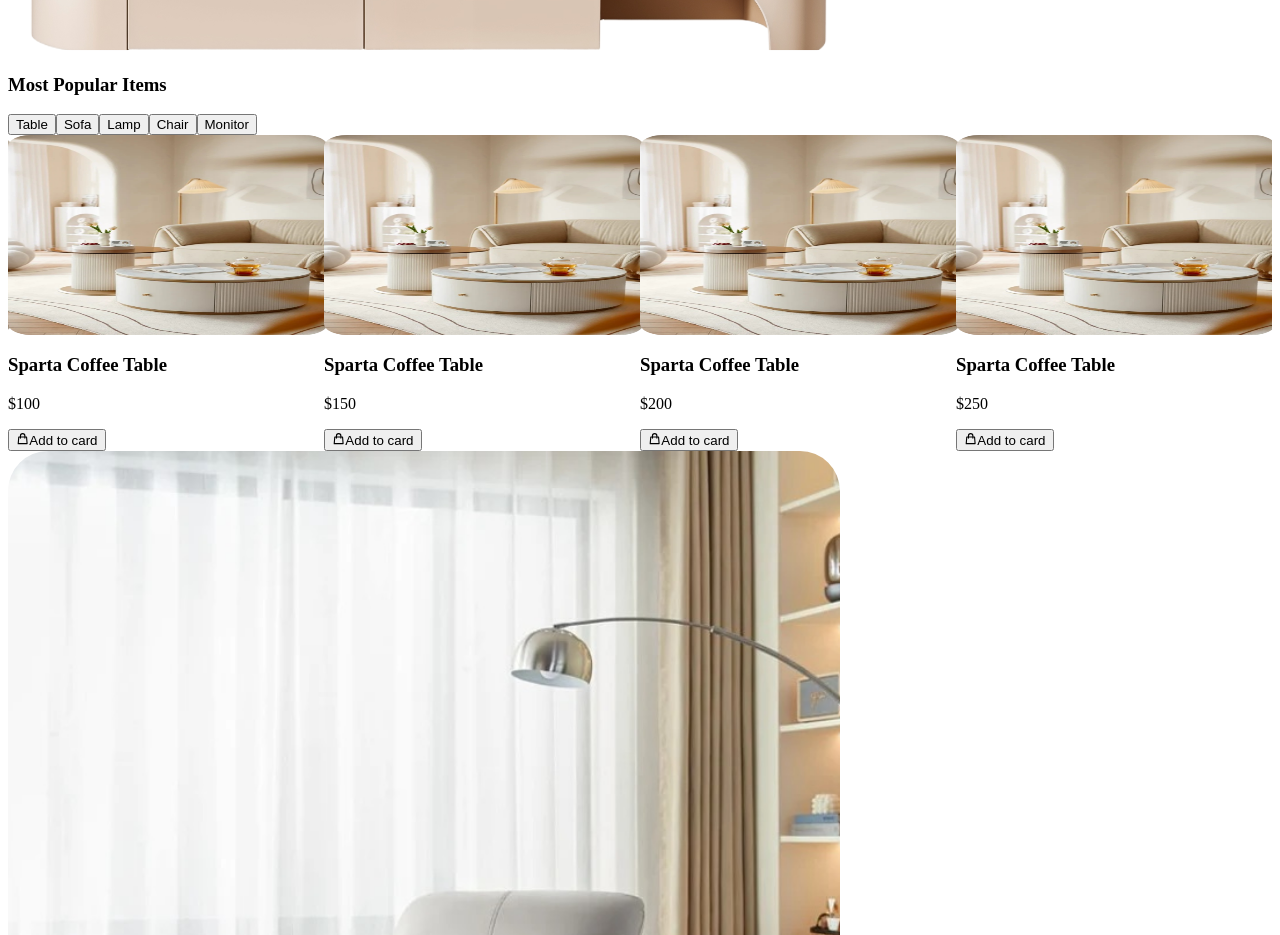
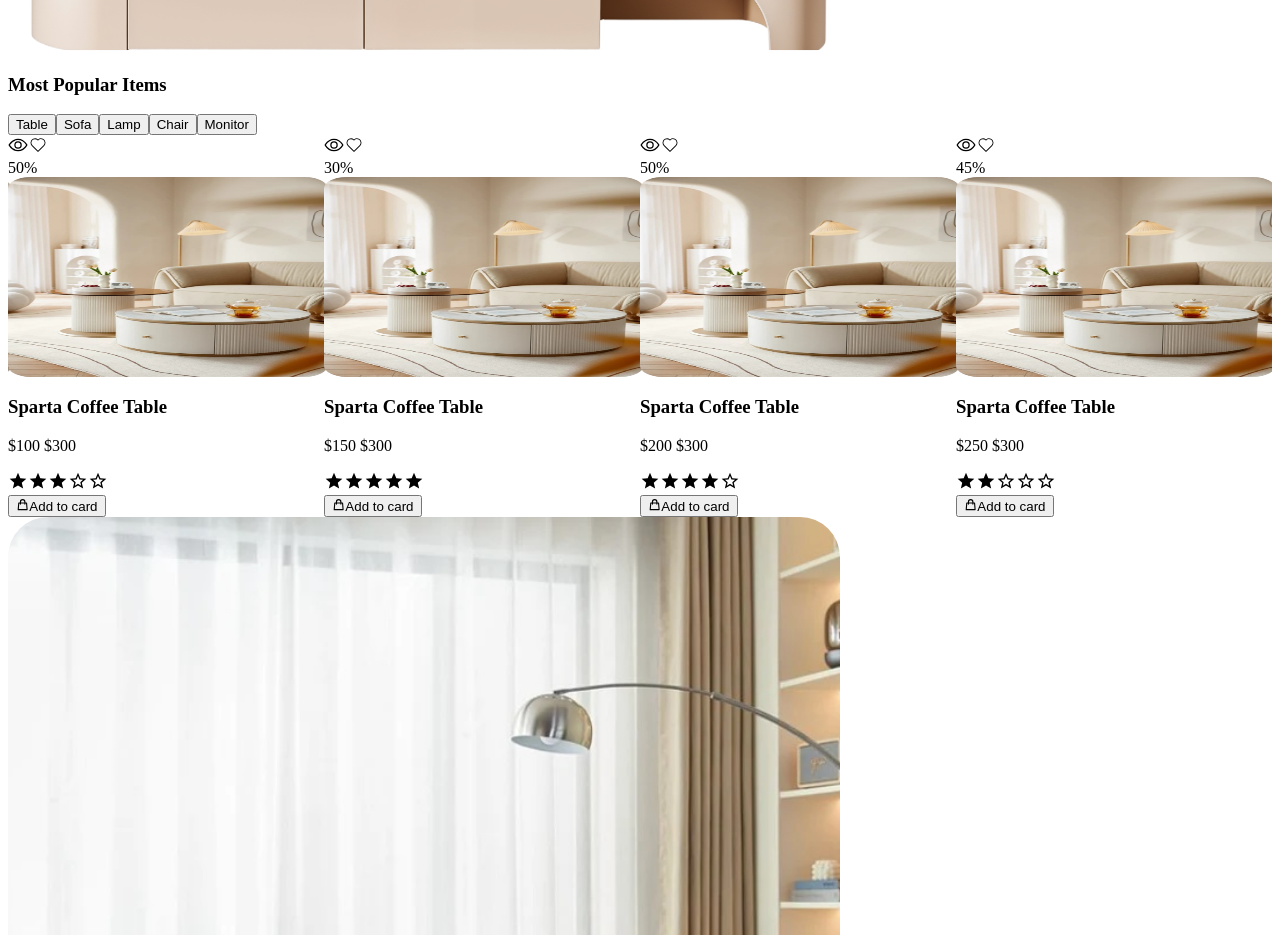
Before and after one commit to mujtabacodes/avenue39, a Next.js app in the folder client/: page /home in a window 1280 px wide. Shown: the part 6220-7155 px from the top of the page. Built offline with nearby package versions, Linux system fonts and the light colour scheme.

Commit message:
product card fixes

```diff
--- a/client/src/app/layout.tsx
+++ b/client/src/app/layout.tsx
@@ -6,8 +6,8 @@ import '@styles/style.css';
 const inter = Open_Sans({ subsets: ['latin'] });
 
 export const metadata: Metadata = {
-  title: 'Create Next App',
-  description: 'Generated by create next app',
+  title: 'Avenue 39',
+  description: 'Best ecommerce website',
 };
 
 export default function RootLayout({
--- a/client/src/components/ui/card.tsx
+++ b/client/src/components/ui/card.tsx
@@ -2,21 +2,46 @@
 
 import React from 'react';
 import Image from 'next/image';
-import { Card } from '@/types/types';
+import { ICard } from '@/types/types';
 import { HiOutlineShoppingBag } from "react-icons/hi";
-
+import { MdStar, MdStarBorder } from 'react-icons/md';
+import { IoEyeOutline } from 'react-icons/io5';
+import { CiHeart } from 'react-icons/ci';
 
 
 interface CardProps {
-  card: Card;
+  card: ICard;
 }
 
 const Card: React.FC<CardProps> = ({ card }) => {
+
+  const renderStars = () => {
+    const stars = [];
+    for (let i = 1; i <= 5; i++) {
+      if (i <= card.reviews) {
+        stars.push(<MdStar key={i} size={20} className='text-yellow-400' />);
+      } else {
+        stars.push(<MdStarBorder key={i} size={20} className='text-yellow-400' />);
+      }
+    }
+    return stars;
+  };
+
   return (
-    <div className="bg-white rounded-lg text-center">
+    <div className="bg-white rounded-lg text-center relative product-card">
+      <div className='bg-white rounded-full absolute top-4 right-8 flex flex-col gap-2 p-2 product-hover-icons z-[1]'>
+      <IoEyeOutline size={20} />
+      <CiHeart size={20} />
+      </div>
+      <div className='relative'>
+      <span className='absolute top-4 left-4 text-white text-xs font-light bg-red-500 rounded-full w-14 h-6 flex justify-center items-center'>{card.sale}</span>
       <Image src={card.image} alt={card.heading} width={320} height={200} className="object-cover rounded-t-lg" />
+      </div>
       <h3 className="text-lg font-semibold mt-2">{card.heading}</h3>
-      <p className="text-md font-semibold mt-1">{card.price}</p>
+      <p className="text-md font-semibold mt-1">{card.price} <span className='line-through text-secondary-foreground ms-2'>{card.discount}</span></p>
+      <div className='flex gap-1 mt-2 items-center justify-center'>
+      {renderStars()}
+      </div>
       <div className='text-center flex justify-center'>
       <button className="mt-4 px-4 py-2 text-primary border border-primary  rounded-full flex items-center justify-center gap-2 hover:bg-primary hover:text-white">
       <HiOutlineShoppingBag />
--- a/client/src/data/index.ts
+++ b/client/src/data/index.ts
@@ -70,51 +70,51 @@ export const slidersData: ISliderData[] = [
   {
     tabTitle: 'Table',
     cards: [
-      { id: 1, image: cardimage1, heading: 'Sparta Coffee Table', price: '$100', discount: '$300' },
-      { id: 2, image: cardimage1, heading: 'Sparta Coffee Table', price: '$150' },
-      { id: 3, image: cardimage1, heading: 'Sparta Coffee Table', price: '$200' },
-      { id: 4, image: cardimage1, heading: 'Sparta Coffee Table', price: '$250' },
-      { id: 5, image: cardimage1, heading: 'Sparta Coffee Table', price: '$300' },
+      { id: 1, image: cardimage1, heading: 'Sparta Coffee Table', price: '$100' , discount: '$300' , sale: '50%' , reviews: 3},
+      { id: 2, image: cardimage1, heading: 'Sparta Coffee Table', price: '$150' , discount: '$300' , sale: '30%' , reviews: 5},
+      { id: 3, image: cardimage1, heading: 'Sparta Coffee Table', price: '$200' , discount: '$300' , sale: '50%' , reviews: 4},
+      { id: 4, image: cardimage1, heading: 'Sparta Coffee Table', price: '$250' , discount: '$300' , sale: '45%' , reviews: 2},
+      { id: 5, image: cardimage1, heading: 'Sparta Coffee Table', price: '$300' , discount: '$300' , sale: '70%' , reviews: 3},
     ],
   },
   {
     tabTitle: 'Sofa',
     cards: [
-      { id: 1, image: cardimage1, heading: 'Sparta Coffee Table', price: '$350' },
-      { id: 2, image: cardimage1, heading: 'Sparta Coffee Table', price: '$400' },
-      { id: 3, image: cardimage1, heading: 'Sparta Coffee Table', price: '$450' },
-      { id: 4, image: cardimage1, heading: 'Sparta Coffee Table', price: '$500' },
-      { id: 5, image: cardimage1, heading: 'Sparta Coffee Table', price: '$550' },
+      { id: 1, image: cardimage1, heading: 'Sparta Coffee Table', price: '$350' , discount: '$300' , sale: '50%', reviews: 3},
+      { id: 2, image: cardimage1, heading: 'Sparta Coffee Table', price: '$400' , discount: '$300' , sale: '30%', reviews: 5},
+      { id: 3, image: cardimage1, heading: 'Sparta Coffee Table', price: '$450' , discount: '$300' , sale: '50%', reviews: 4},
+      { id: 4, image: cardimage1, heading: 'Sparta Coffee Table', price: '$500' , discount: '$300' , sale: '45%', reviews: 2},
+      { id: 5, image: cardimage1, heading: 'Sparta Coffee Table', price: '$550' , discount: '$300' , sale: '70%', reviews: 3},
     ],
   },
   {
     tabTitle: 'Lamp',
     cards: [
-      { id: 1, image: cardimage1, heading: 'Sparta Coffee Table', price: '$600' },
-      { id: 2, image: cardimage1, heading: 'Sparta Coffee Table', price: '$650' },
-      { id: 3, image: cardimage1, heading: 'Sparta Coffee Table', price: '$700' },
-      { id: 4, image: cardimage1, heading: 'Sparta Coffee Table', price: '$750' },
-      { id: 5, image: cardimage1, heading: 'Sparta Coffee Table', price: '$800' },
+      { id: 1, image: cardimage1, heading: 'Sparta Coffee Table', price: '$600' , discount: '$300' , sale: '50%', reviews: 3},
+      { id: 2, image: cardimage1, heading: 'Sparta Coffee Table', price: '$650' , discount: '$300' , sale: '30%', reviews: 5},
+      { id: 3, image: cardimage1, heading: 'Sparta Coffee Table', price: '$700' , discount: '$300' , sale: '50%', reviews: 4},
+      { id: 4, image: cardimage1, heading: 'Sparta Coffee Table', price: '$750' , discount: '$300' , sale: '45%', reviews: 2},
+      { id: 5, image: cardimage1, heading: 'Sparta Coffee Table', price: '$800' , discount: '$300' , sale: '70%', reviews: 3},
     ],
   },
   {
     tabTitle: 'Chair',
     cards: [
-      { id: 1, image: cardimage1, heading: 'Sparta Coffee Table', price: '$850' },
-      { id: 2, image: cardimage1, heading: 'Sparta Coffee Table', price: '$900' },
-      { id: 3, image: cardimage1, heading: 'Sparta Coffee Table', price: '$950' },
-      { id: 4, image: cardimage1, heading: 'Sparta Coffee Table', price: '$1000' },
-      { id: 5, image: cardimage1, heading: 'Sparta Coffee Table', price: '$1050' },
+      { id: 1, image: cardimage1, heading: 'Sparta Coffee Table', price: '$850'  , discount: '$300' , sale: '50%', reviews: 3},
+      { id: 2, image: cardimage1, heading: 'Sparta Coffee Table', price: '$900'  , discount: '$300' , sale: '30%', reviews: 5},
+      { id: 3, image: cardimage1, heading: 'Sparta Coffee Table', price: '$950'  , discount: '$300' , sale: '50%', reviews: 4},
+      { id: 4, image: cardimage1, heading: 'Sparta Coffee Table', price: '$1000' , discount: '$300' , sale: '45%', reviews: 2},
+      { id: 5, image: cardimage1, heading: 'Sparta Coffee Table', price: '$1050' , discount: '$300' , sale: '70%', reviews: 3},
     ],
   },
   {
     tabTitle: 'Monitor',
     cards: [
-      { id: 1, image: cardimage1, heading: 'Sparta Coffee Table', price: '$1100' },
-      { id: 2, image: cardimage1, heading: 'Sparta Coffee Table', price: '$1150' },
-      { id: 3, image: cardimage1, heading: 'Sparta Coffee Table', price: '$1200' },
-      { id: 4, image: cardimage1, heading: 'Sparta Coffee Table', price: '$1250' },
-      { id: 5, image: cardimage1, heading: 'Sparta Coffee Table', price: '$1300' },
+      { id: 1, image: cardimage1, heading: 'Sparta Coffee Table', price: '$1100'  , discount: '$300' , sale: '50%', reviews: 3},
+      { id: 2, image: cardimage1, heading: 'Sparta Coffee Table', price: '$1150'  , discount: '$300' , sale: '30%', reviews: 5},
+      { id: 3, image: cardimage1, heading: 'Sparta Coffee Table', price: '$1200'  , discount: '$300' , sale: '50%', reviews: 4},
+      { id: 4, image: cardimage1, heading: 'Sparta Coffee Table', price: '$1250'  , discount: '$300' , sale: '45%', reviews: 2},
+      { id: 5, image: cardimage1, heading: 'Sparta Coffee Table', price: '$1300'  , discount: '$300' , sale: '70%', reviews: 3},
     ],
   },
 ];
--- a/client/src/styles/style.css
+++ b/client/src/styles/style.css
@@ -71,3 +71,9 @@
     background: #C6C6C6 !important;
     border-radius: 5px !important;
 }
+.product-hover-icons{
+    display: none;
+}
+.product-card:hover .product-hover-icons{
+    display: block !important;
+}
--- a/client/src/types/types.ts
+++ b/client/src/types/types.ts
@@ -59,6 +59,8 @@ export interface ICard {
   heading: string;
   price: string;
   discount?: string;
+  sale: string;
+  reviews: number;
 }
 
 export interface ISliderData {
```
